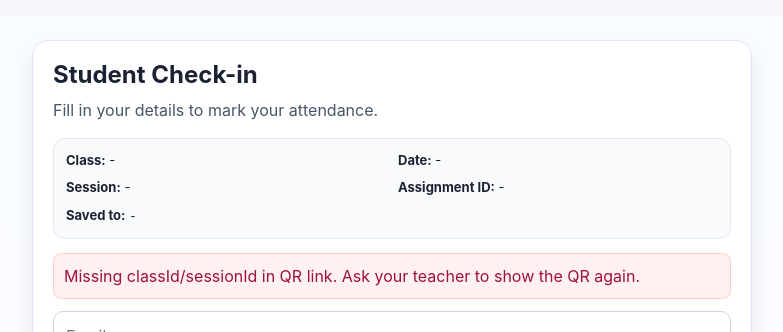
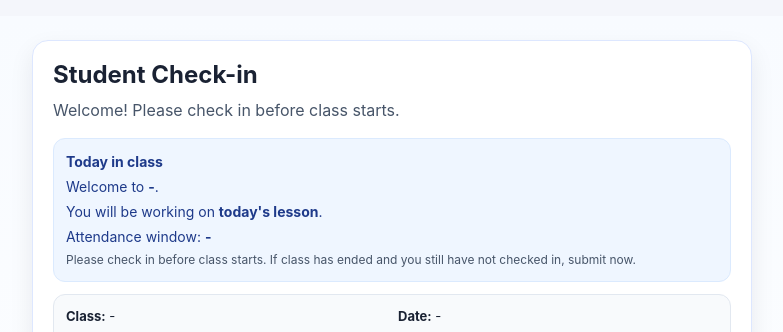
Before and after one commit to learngermanghana/attendance, a React (Vite) app: page /checkin in a window 1280 px wide. Shown: the top 332 px of the page, without its empty margins (248-1031 px from the left). Built offline with nearby package versions, Linux system fonts and the light colour scheme; no server answers.

Commit message:
Enhance student check-in messaging and attendance window context

```diff
--- a/src/pages/AttendancePage.jsx
+++ b/src/pages/AttendancePage.jsx
@@ -123,6 +123,13 @@ export default function AttendancePage() {
     return { present, absent, late: 0, excused: 0 };
   }, [studentRows]);
 
+  const expectedStudentNames = useMemo(() => {
+    return studentRows
+      .map((row) => String(row.name || "").trim())
+      .filter(Boolean)
+      .slice(0, 15);
+  }, [studentRows]);
+
   const checkinUrl = useMemo(() => {
     const base = window.location.origin;
     const qs = new URLSearchParams({
@@ -131,9 +138,19 @@ export default function AttendancePage() {
       date: checkinSessionDate,
       sessionLabel,
       assignmentId: String(selectedSession.assignmentId || ""),
+      expectedStudents: expectedStudentNames.join(", "),
+      expectedCount: String(studentRows.length || 0),
     }).toString();
     return `${base}/checkin?${qs}`;
-  }, [classId, checkinSessionDate, checkinSessionId, sessionLabel, selectedSession.assignmentId]);
+  }, [
+    classId,
+    checkinSessionDate,
+    checkinSessionId,
+    expectedStudentNames,
+    selectedSession.assignmentId,
+    sessionLabel,
+    studentRows.length,
+  ]);
 
 
 
@@ -145,9 +162,19 @@ export default function AttendancePage() {
       date: checkinSessionDate,
       sessionLabel,
       assignmentId: String(selectedSession.assignmentId || ""),
+      expectedStudents: expectedStudentNames.join(", "),
+      expectedCount: String(studentRows.length || 0),
     }).toString();
     return `${base}/checkin/display?${qs}`;
-  }, [classId, checkinSessionDate, checkinSessionId, sessionLabel, selectedSession.assignmentId]);
+  }, [
+    classId,
+    checkinSessionDate,
+    checkinSessionId,
+    expectedStudentNames,
+    selectedSession.assignmentId,
+    sessionLabel,
+    studentRows.length,
+  ]);
   useEffect(() => {
     (async () => {
       setLoading(true);
--- a/src/pages/CheckinDisplayPage.jsx
+++ b/src/pages/CheckinDisplayPage.jsx
@@ -11,6 +11,8 @@ export default function CheckinDisplayPage() {
   const date = sp.get("date") || "";
   const sessionLabel = sp.get("sessionLabel") || sp.get("lesson") || "";
   const assignmentId = sp.get("assignmentId") || sp.get("assignment_id") || "";
+  const expectedStudents = sp.get("expectedStudents") || "";
+  const expectedCount = sp.get("expectedCount") || "";
 
   const scheduleInfo = useMemo(() => {
     const sessionIndex = Number.parseInt(String(sessionId || ""), 10);
@@ -37,9 +39,11 @@ export default function CheckinDisplayPage() {
       date: dateLabel,
       sessionLabel: sessionDisplayLabel,
       assignmentId: String(assignmentId || ""),
+      expectedStudents: String(expectedStudents || ""),
+      expectedCount: String(expectedCount || ""),
     }).toString();
     return `${base}/checkin?${qs}`;
-  }, [classId, sessionId, dateLabel, sessionDisplayLabel, assignmentId]);
+  }, [classId, sessionId, dateLabel, sessionDisplayLabel, assignmentId, expectedStudents, expectedCount]);
 
   const hasRequiredParams = Boolean(classId && String(sessionId || "").trim());
 
@@ -59,6 +63,7 @@ export default function CheckinDisplayPage() {
               <span><b>Date:</b> {dateLabel || "-"}</span>
               <span><b>Session:</b> {sessionDisplayLabel || "-"}</span>
               <span><b>Assignment:</b> {assignmentId || "-"}</span>
+              <span><b>Expected students:</b> {expectedCount || "-"}</span>
             </div>
             <div className="checkin-display-link">{checkinUrl}</div>
           </>
--- a/src/pages/CheckinPage.css
+++ b/src/pages/CheckinPage.css
@@ -124,3 +124,28 @@
   padding: 10px;
   background: #fff;
 }
+
+
+.checkin-info-block {
+  padding: 12px;
+  border-radius: 12px;
+  border: 1px solid #dbeafe;
+  background: #eff6ff;
+  color: #1e3a8a;
+  margin-bottom: 12px;
+  display: grid;
+  gap: 4px;
+  font-size: 14px;
+}
+
+.checkin-info-title {
+  font-weight: 700;
+}
+
+.checkin-expected {
+  padding: 10px;
+  border: 1px solid #e2e8f0;
+  background: #f8fafc;
+  border-radius: 10px;
+  margin-bottom: 12px;
+}
--- a/src/pages/CheckinPage.jsx
+++ b/src/pages/CheckinPage.jsx
@@ -27,6 +27,19 @@ function formatDuration(ms) {
   return `${String(minutes).padStart(2, "0")}:${String(seconds).padStart(2, "0")}`;
 }
 
+function formatInterval(openFrom, openTo) {
+  if (!openFrom && !openTo) return "-";
+  return `${formatClock(openFrom)} to ${formatClock(openTo)}`;
+}
+
+function parseExpectedNames(raw) {
+  return String(raw || "")
+    .split(",")
+    .map((name) => name.trim())
+    .filter(Boolean)
+    .slice(0, 15);
+}
+
 export default function CheckinPage() {
   const { success, error } = useToast();
   const [sp] = useSearchParams();
@@ -35,6 +48,8 @@ export default function CheckinPage() {
   const date = sp.get("date") || "";
   const sessionLabel = sp.get("sessionLabel") || sp.get("lesson") || "";
   const assignmentId = sp.get("assignmentId") || sp.get("assignment_id") || "";
+  const expectedStudentsRaw = sp.get("expectedStudents") || "";
+  const expectedCount = Number(sp.get("expectedCount") || 0) || 0;
 
   const scheduleInfo = useMemo(() => {
     const sessionIndex = Number.parseInt(String(sessionId || ""), 10);
@@ -62,6 +77,8 @@ export default function CheckinPage() {
   const [statusError, setStatusError] = useState("");
   const [checkinStatus, setCheckinStatus] = useState(null);
   const [serverTimeMs, setServerTimeMs] = useState(null);
+
+  const expectedStudents = useMemo(() => parseExpectedNames(expectedStudentsRaw), [expectedStudentsRaw]);
 
   const normalizedPhonePreview = useMemo(() => {
     const digits = String(phoneNumber || "").replace(/\D+/g, "");
@@ -156,8 +173,8 @@ export default function CheckinPage() {
     if (status === "ended") {
       return {
         tone: "closed",
-        label: "Check-in ended",
-        detail: `Closed at ${formatClock(openTo)}`,
+        label: "Class has ended",
+        detail: `If you have not checked in yet, do it now. Closed at ${formatClock(openTo)}.`,
       };
     }
 
@@ -220,7 +237,7 @@ export default function CheckinPage() {
     <div className="checkin-page">
       <div className="checkin-card">
         <h2>Student Check-in</h2>
-        <p className="checkin-subtitle">Fill in your details to mark your attendance.</p>
+        <p className="checkin-subtitle">Welcome! Please check in before class starts.</p>
 
         {statusSummary && (
           <div className={`checkin-status checkin-status-${statusSummary.tone}`}>
@@ -230,6 +247,23 @@ export default function CheckinPage() {
         )}
         {statusBusy && <div className="checkin-help">Refreshing check-in status...</div>}
         {statusError && <div className="checkin-inline-error">{statusError}</div>}
+
+        <div className="checkin-info-block">
+          <div className="checkin-info-title">Today in class</div>
+          <div>Welcome to <b>{classId || "-"}</b>.</div>
+          <div>You will be working on <b>{sessionDisplayLabel || "today's lesson"}</b>.</div>
+          <div>Attendance window: <b>{formatInterval(checkinStatus?.openFrom, checkinStatus?.openTo)}</b></div>
+          <div className="checkin-help">Please check in before class starts. If class has ended and you still have not checked in, submit now.</div>
+        </div>
+
+        {(expectedCount > 0 || expectedStudents.length > 0) && (
+          <div className="checkin-expected">
+            <div><b>Expected students:</b> {expectedCount || expectedStudents.length}</div>
+            {expectedStudents.length > 0 && (
+              <div className="checkin-help">{expectedStudents.join(", ")}</div>
+            )}
+          </div>
+        )}
 
         <div className="checkin-meta">
           <div><b>Class:</b> {classId || "-"}</div>
```
